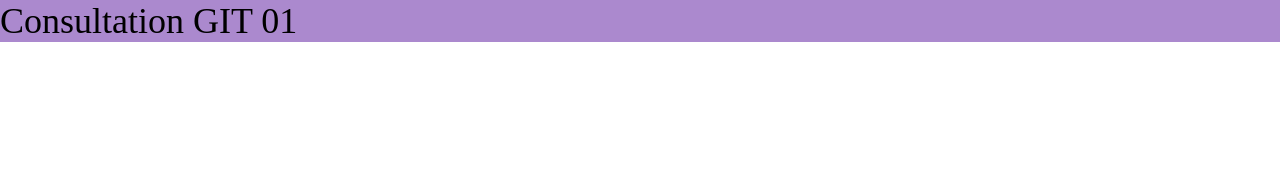
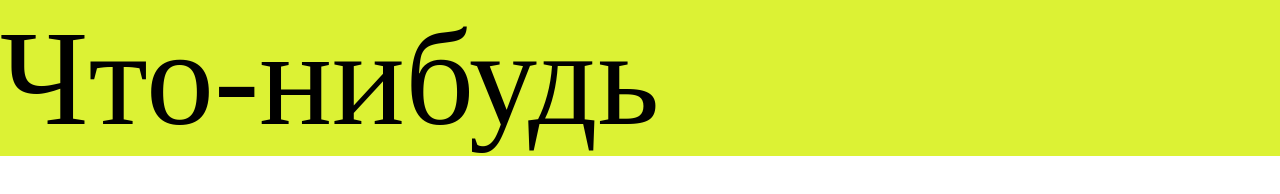
Before and after one commit to ViktorChu/Consultation_GIT_01, a plain HTML site: page index.html in a window 1280 px wide. Drawn offline with Linux system fonts and the light colour scheme.

Commit message:
change title and css

```diff
--- a/index.html
+++ b/index.html
@@ -9,7 +9,7 @@
   </head>
   <body>
     <div id="root">
-      <div class="git-block">Consultation GIT 01</div>
+      <div class="git-block">Что-нибудь</div>
     </div>
   </body>
 </html>
--- a/styles.css
+++ b/styles.css
@@ -27,6 +27,6 @@
   }
 
   .git-block {
-    font-size: 36px;
-    background: rgb(171, 137, 206);
+    font-size: 136px;
+    background: rgb(220, 242, 52);
   }
```
